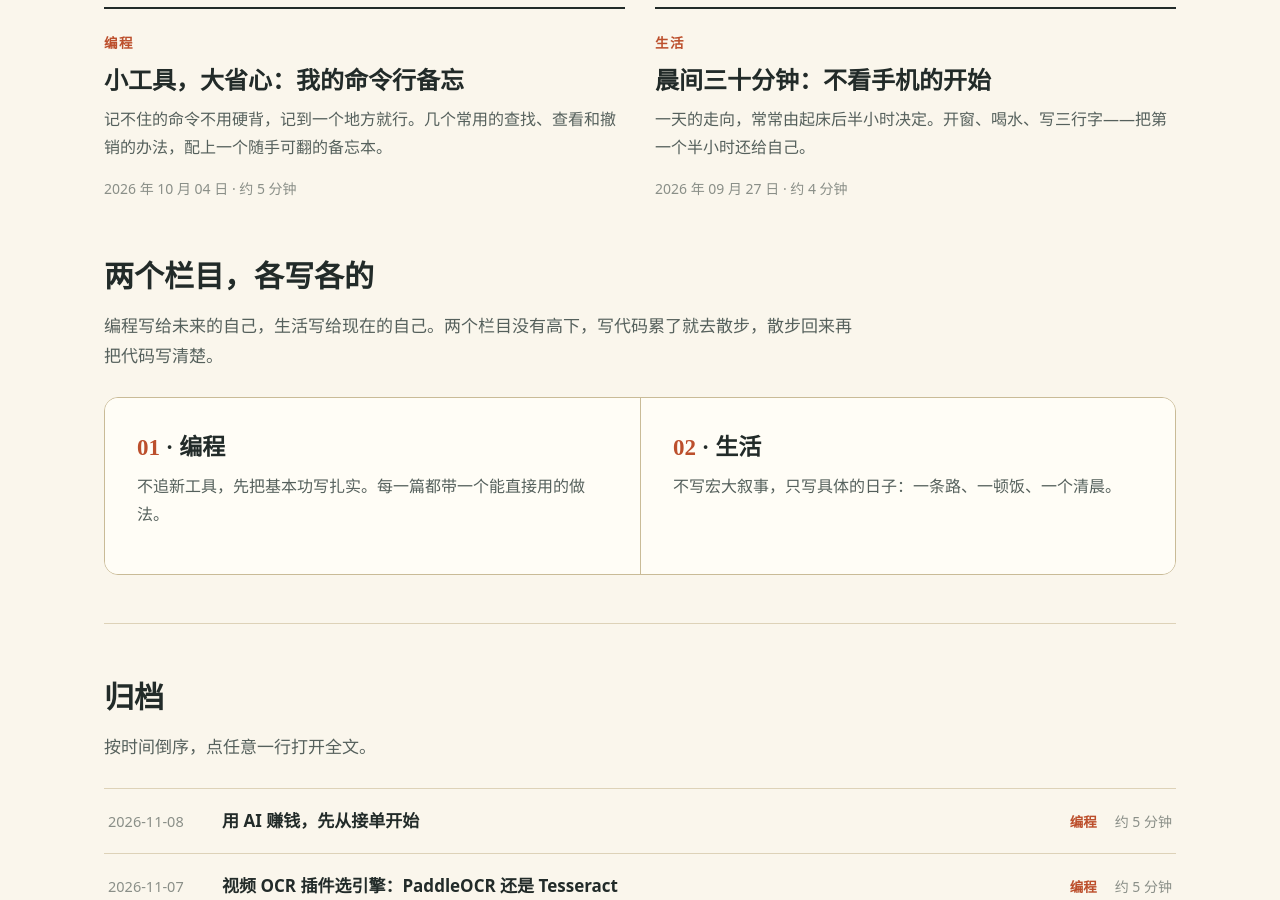
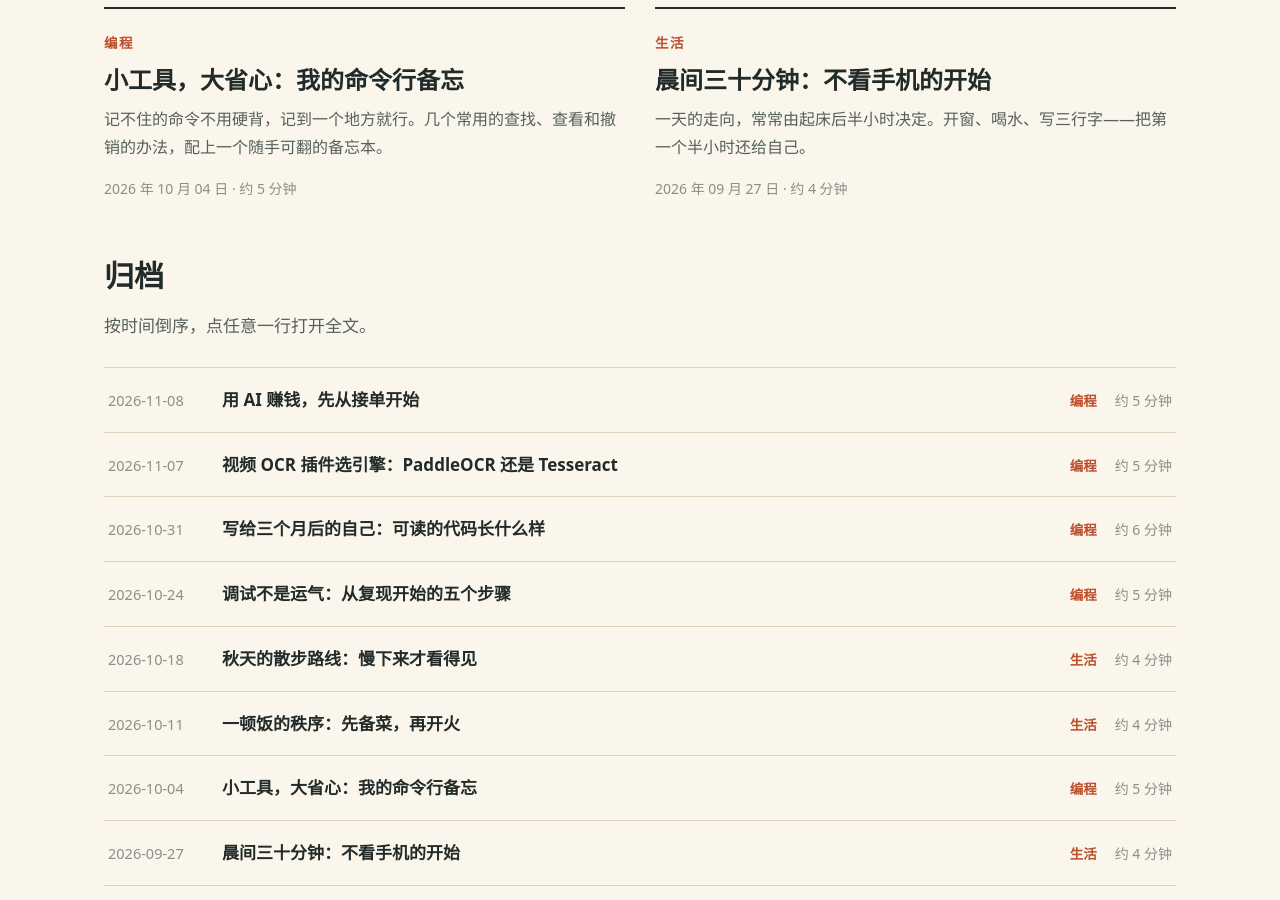
Before and after one commit to kola110/kola110.github.io, a Jekyll site: the page built from index.html, in a window 1280 px wide and 900 px high, scrolled down 2008 px. Built offline with Jekyll 4.4.1, drawn with Linux system fonts in a browser that asks for light colours; comment, search, counter and statistics services are not loaded.

Commit message:
去掉首页“两个栏目”模块及顶部导航链接

```diff
--- a/_layouts/default.html
+++ b/_layouts/default.html
@@ -37,7 +37,7 @@
 <body>
 <header class="topbar"><div class="wrap topbar-inner">
 <a class="wordmark" href="/">代码<em>与</em>日子</a>
-<nav class="topnav" aria-label="栏目"><a href="/#articles" data-nav="all">全部</a><a href="/?cat=code#articles" data-nav="code">编程</a><a href="/?cat=life#articles" data-nav="life">生活</a><a href="/#columns">两个栏目</a><a href="/#archive">归档</a></nav>
+<nav class="topnav" aria-label="栏目"><a href="/#articles" data-nav="all">全部</a><a href="/?cat=code#articles" data-nav="code">编程</a><a href="/?cat=life#articles" data-nav="life">生活</a><a href="/#archive">归档</a></nav>
 </div></header>
 <main><div class="wrap">
 {{ content }}
--- a/index.html
+++ b/index.html
@@ -27,10 +27,6 @@ title: 写编程，也写生活
 </div>
 <p class="empty" id="emptyText" hidden>没有找到符合条件的文章，换个关键词试试。</p>
 
-<section class="block" id="columns"><h2>两个栏目，各写各的</h2>
-<p class="block-intro">编程写给未来的自己，生活写给现在的自己。两个栏目没有高下，写代码累了就去散步，散步回来再把代码写清楚。</p>
-<div class="columns"><div class="col"><h3><span>01</span> · 编程</h3><p>不追新工具，先把基本功写扎实。每一篇都带一个能直接用的做法。</p></div>
-<div class="col"><h3><span>02</span> · 生活</h3><p>不写宏大叙事，只写具体的日子：一条路、一顿饭、一个清晨。</p></div></div></section>
 
 <section class="block" id="archive"><h2>归档</h2><p class="block-intro">按时间倒序，点任意一行打开全文。</p><div id="archiveList">
 {% for post in site.posts %}
```
